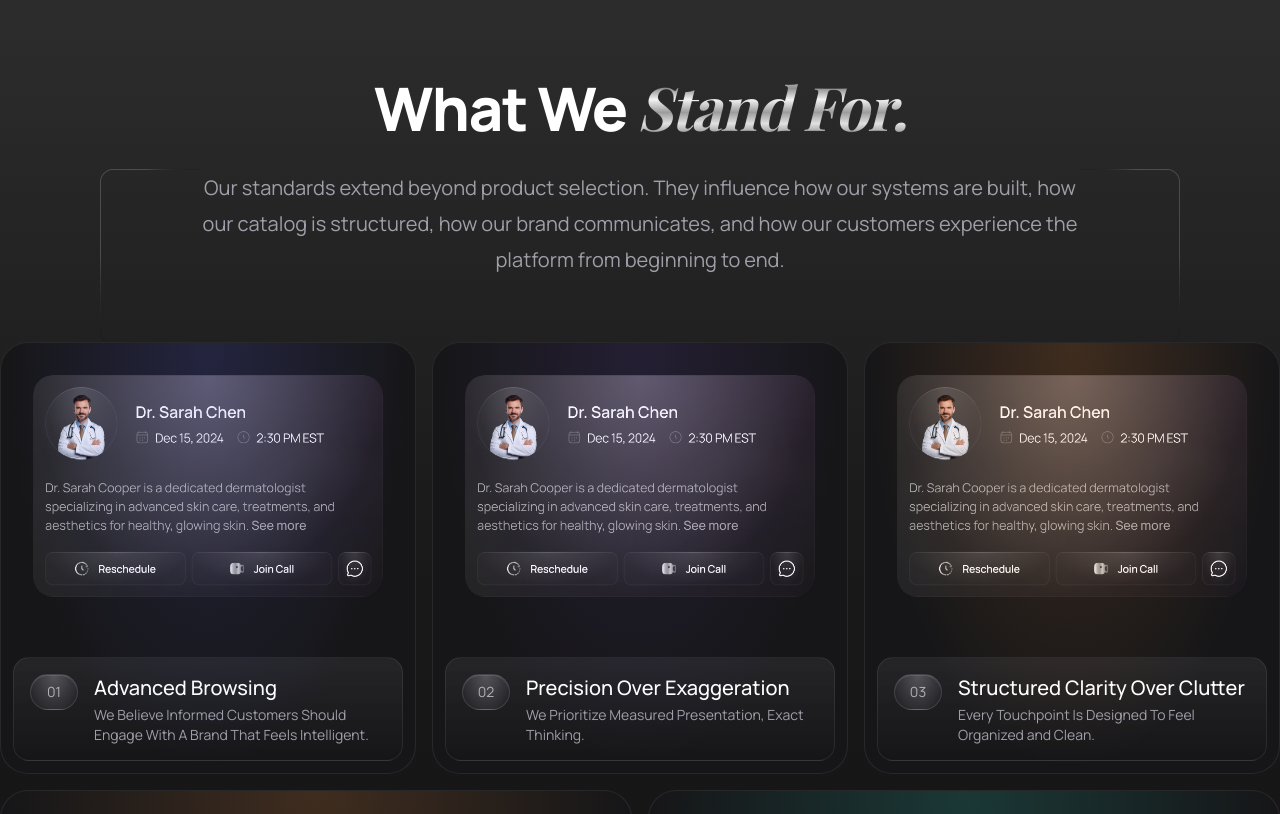
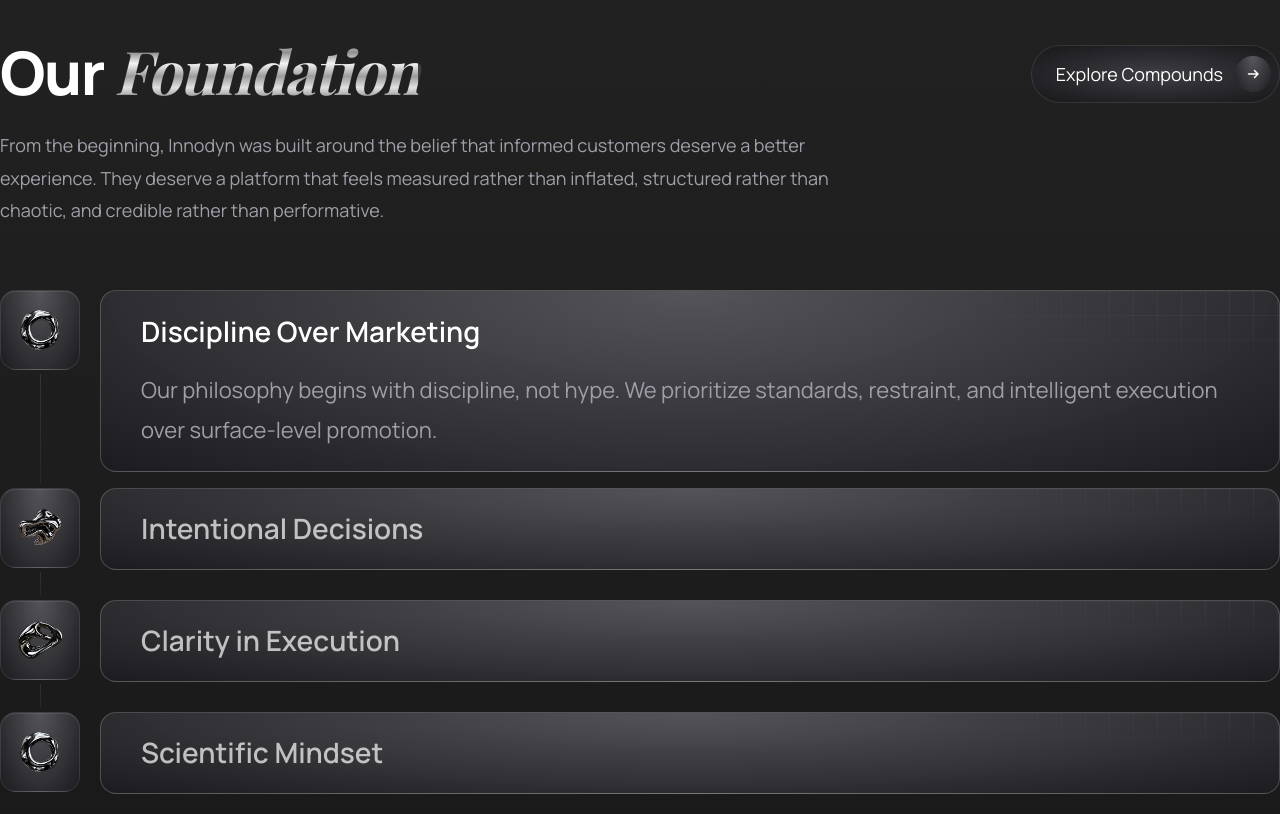
Before and after one commit to adeelazad591/innodyn-ui, a Next.js app: page /about in a window 1280 px wide. Shown: the part 1340-2154 px from the top of the page. Built offline with nearby package versions, Linux system fonts and the light colour scheme; no server answers.

Commit message:
feat: our foundation section is added on about page

```diff
--- a/app/about/page.tsx
+++ b/app/about/page.tsx
@@ -3,6 +3,7 @@
 import StandardsHero from "@/components/sections/StandardsHero";
 import SplitFeature from "@/components/sections/SplitFeature";
 import FeatureShowcase from "@/components/sections/FeatureShowcase";
+import OurFoundation from "@/components/sections/OurFoundation";
 
 export const metadata = {
   title: "About | Innodyn",
@@ -129,6 +130,7 @@
       <StandardsHero {...HERO_CONTENT} />
       <section className="section-bg">
         <SplitFeature {...PHILOSOPHY_CONTENT} />
+        <OurFoundation />
         <FeatureShowcase {...WHAT_WE_STAND_FOR_CONTENT} />
         <SplitFeature {...OUR_VISION_CONTENT} />
         <Footer />
--- a/app/globals.css
+++ b/app/globals.css
@@ -133,3 +133,17 @@
 .card-slot-peek3    { transform: translateY(58px);  opacity: 0.16; z-index: 10; }
 /* incoming: pre-rendered at same position as peek3 but invisible */
 .card-slot-incoming { transform: translateY(58px);  opacity: 0;    z-index: 5;  }
+
+/* OurFoundation accordion card */
+.foundation-card {
+  background: radial-gradient(ellipse at top, rgba(90,90,96,0.9) 0%, rgba(28,28,32,1) 100%);
+}
+
+.foundation-card-grid {
+  background-image:
+    linear-gradient(rgba(255,255,255,0.05) 1px, transparent 1px),
+    linear-gradient(to right, rgba(255,255,255,0.05) 1px, transparent 1px);
+  background-size: 24px 24px;
+  -webkit-mask-image: radial-gradient(ellipse 55% 75% at 100% 0%, black 0%, transparent 70%);
+  mask-image: radial-gradient(ellipse 55% 75% at 100% 0%, black 0%, transparent 70%);
+}
--- /dev/null
+++ b/components/sections/OurFoundation.tsx
@@ -0,0 +1,157 @@
+"use client";
+
+import { useState } from "react";
+import Image from "next/image";
+import Button from "@/components/ui/Button";
+
+interface FoundationItem {
+  id: string;
+  title: string;
+  description: string;
+  iconSrc: string;
+}
+
+const ITEMS: FoundationItem[] = [
+  {
+    id: "discipline",
+    title: "Discipline Over Marketing",
+    description:
+      "Our philosophy begins with discipline, not hype. We prioritize standards, restraint, and intelligent execution over surface-level promotion.",
+    iconSrc: "/images/prod-experience-image-1.png",
+  },
+  {
+    id: "decisions",
+    title: "Intentional Decisions",
+    description:
+      "Every choice we make is deliberate. From product curation to platform design, we act with clarity of intent rather than reactive impulse.",
+    iconSrc: "/images/prod-experience-image-2.png",
+  },
+  {
+    id: "clarity",
+    title: "Clarity in Execution",
+    description:
+      "We remove ambiguity from every interaction. Clean systems, clear language, and structured presentation define how we operate at every level.",
+    iconSrc: "/images/prod-experience-image-3.png",
+  },
+  {
+    id: "scientific",
+    title: "Scientific Mindset",
+    description:
+      "We approach every decision through a scientific lens — evidence-based, rigorously evaluated, and grounded in verifiable standards rather than trend-driven assumptions.",
+    iconSrc: "/images/prod-experience-image-1.png",
+  },
+];
+
+interface OurFoundationProps {
+  cta?: { label: string; href?: string };
+}
+
+export default function OurFoundation({
+  cta = { label: "Explore Compounds", href: "/compounds" },
+}: OurFoundationProps) {
+  const [openId, setOpenId] = useState<string>("discipline");
+
+  const toggle = (id: string) => {
+    setOpenId((prev) => (prev === id ? "" : id));
+  };
+
+  return (
+    <section className="py-12 lg:py-20">
+      <div className="max-w-7xl mx-auto px-4 lg:px-0">
+        {/* ── Top: Heading + Button ── */}
+        <div className="flex flex-col sm:flex-row sm:items-start sm:justify-between gap-6 sm:gap-4 mb-6">
+          <h2 className="text-[1.75rem] sm:text-[2.5rem] lg:text-[3.25rem] xl:text-[60px] font-extrabold text-white leading-[1.1] tracking-tight">
+            Our{" "}
+            <span className="font-serif italic text-silver-gradient">
+              Foundation
+            </span>
+          </h2>
+          <div className="shrink-0 sm:pt-2">
+            <Button label={cta.label} href={cta.href} />
+          </div>
+        </div>
+
+        {/* ── Paragraph ── */}
+        <p className="text-base sm:text-lg font-normal text-zinc-400 leading-[1.8] max-w-4xl mb-12 lg:mb-16">
+          From the beginning, Innodyn was built around the belief that informed
+          customers deserve a better experience. They deserve a platform that
+          feels measured rather than inflated, structured rather than chaotic,
+          and credible rather than performative.
+        </p>
+
+        {/* ── Accordion ── */}
+        <div className="flex flex-col">
+          {ITEMS.map((item, index) => {
+            const isOpen = openId === item.id;
+            const isLast = index === ITEMS.length - 1;
+
+            return (
+              <div key={item.id} className="flex gap-5">
+                {/* Icon column with connector line */}
+                <div className="flex flex-col items-center">
+                  <button
+                    type="button"
+                    onClick={() => toggle(item.id)}
+                    aria-label={item.title}
+                    title={item.title}
+                    className="bg-[radial-gradient(ellipse_at_top,rgba(90,90,96,0.9)_0%,rgba(28,28,32,1)_100%)] cursor-pointer shrink-0 w-20 h-20 p-2 flex items-center justify-center rounded-2xl bg-[linear-gradient(145deg,rgba(48,48,52,0.9)_0%,rgba(20,20,22,1)_100%)] border border-white/10 shadow-[inset_0_1px_0_rgba(255,255,255,0.08)] overflow-hidden transition-all duration-300 hover:border-white/20"
+                  >
+                    <Image
+                      src={item.iconSrc}
+                      alt={item.title}
+                      width={60}
+                      height={60}
+                      className="w-12 h-12 object-cover"
+                    />
+                  </button>
+                  {/* Vertical connector — hidden after last item */}
+                  {!isLast && (
+                    <div className="w-px flex-1 min-h-6 bg-linear-to-b from-white/10 to-white/5 my-1" />
+                  )}
+                </div>
+
+                {/* Content column */}
+                <div
+                  className="foundation-card rounded-2xl border border-white/20 flex-1 mb-4 overflow-hidden self-start relative"
+                >
+                  {/* Top-right grid overlay */}
+                  <div className="foundation-card-grid absolute inset-0 pointer-events-none" />
+                  {/* Title row — fixed height matches icon box (h-20 = 80px) */}
+                  <button
+                    type="button"
+                    onClick={() => toggle(item.id)}
+                    aria-expanded={isOpen ? "true" : "false"}
+                    className="cursor-pointer w-full h-20 px-10 flex items-center text-left group"
+                  >
+                    <span
+                      className={`text-lg sm:text-[28px] font-semibold transition-colors duration-200 ${
+                        isOpen ? "text-white" : "text-white/70"
+                      } group-hover:text-white`}
+                    >
+                      {item.title}
+                    </span>
+                  </button>
+
+                  {/* Animated description */}
+                  <div
+                    className={`grid transition-all duration-300 ease-in-out ${
+                      isOpen
+                        ? "grid-rows-[1fr] opacity-100"
+                        : "grid-rows-[0fr] opacity-0"
+                    }`}
+                  >
+                    <div className="overflow-hidden">
+                      <p className="text-base sm:text-[22px] font-normal text-zinc-400 leading-[1.8] px-10 pb-5">
+                        {item.description}
+                      </p>
+                    </div>
+                  </div>
+                </div>
+              </div>
+            );
+          })}
+        </div>
+      </div>
+    </section>
+  );
+}
```
